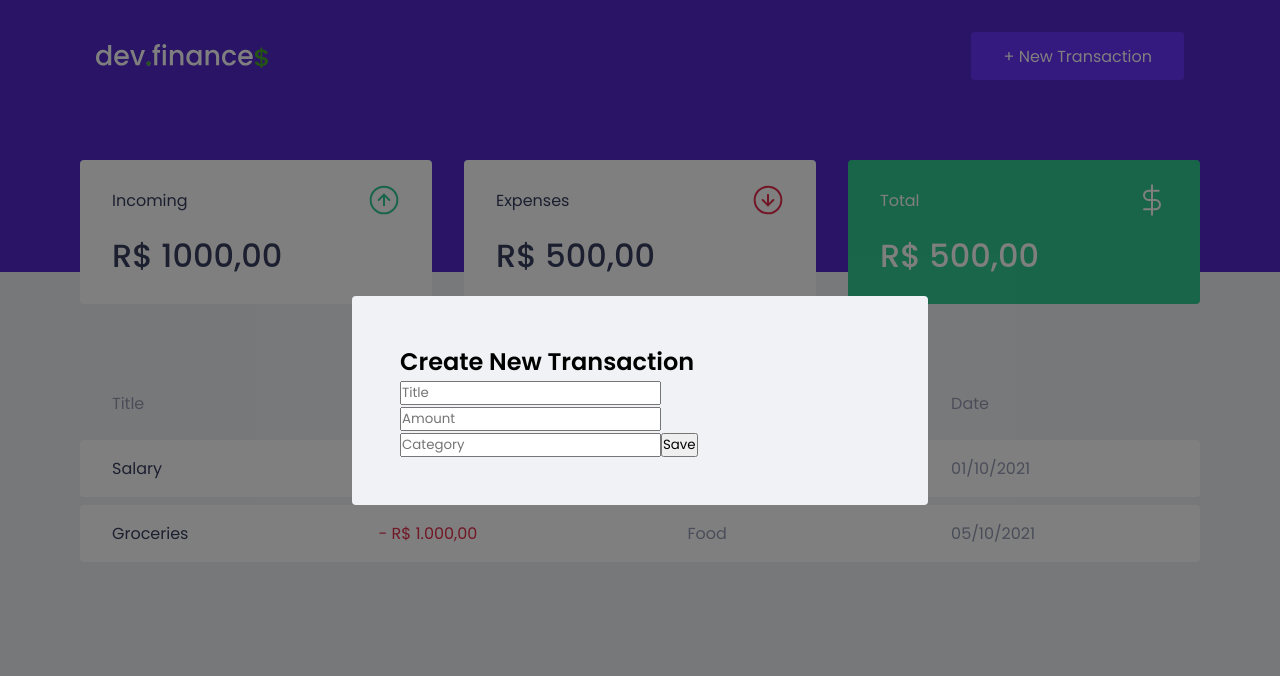
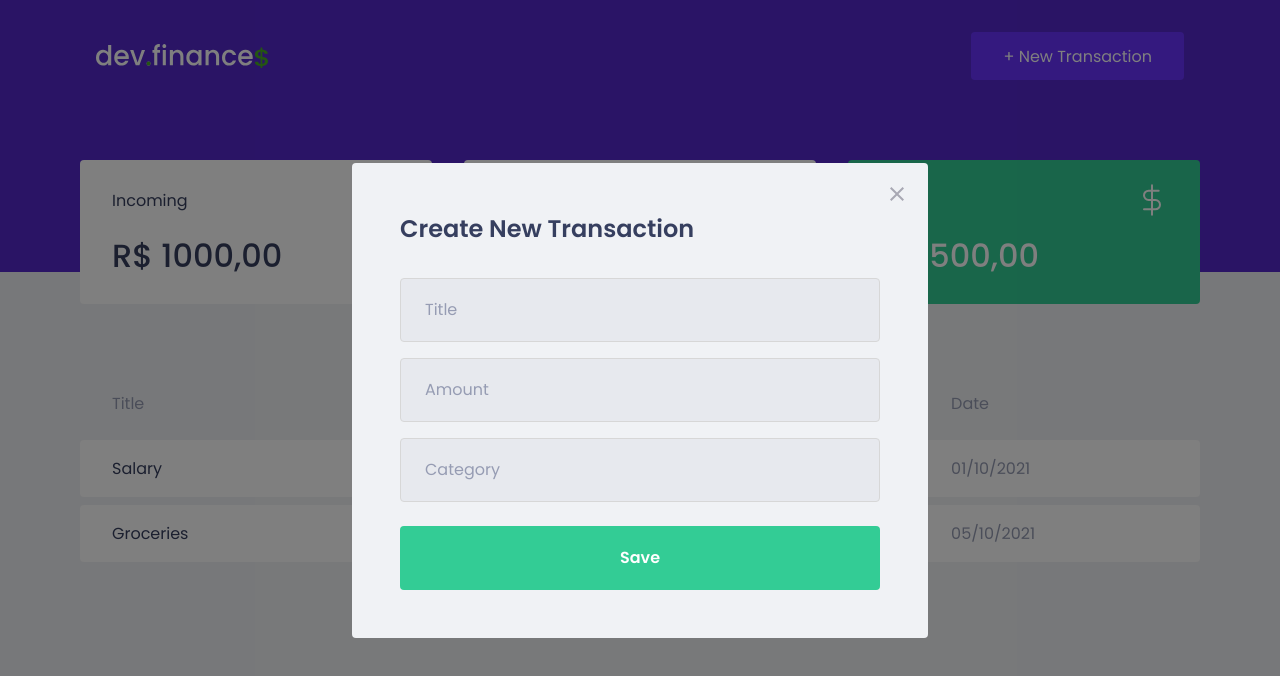
Before and after one commit to driellyps/devfinances2.0, a React (Create React App) app: page / in a window 1280 px wide. Both pictures are taken after a click on the button "+ New Transaction". Shown: the top 676 px of the page. Built offline with nearby package versions, Linux system fonts and the light colour scheme; no server answers; what miragejs would draw is missing.

Commit message:
modal styling

```diff
--- a/src/components/NewTransactionModal/index.tsx
+++ b/src/components/NewTransactionModal/index.tsx
@@ -1,5 +1,6 @@
 import Modal from 'react-modal'
 import { Container } from './styles'
+import closeImg from '../../assets/close.svg'
 
 Modal.setAppElement('#root');
 
@@ -16,6 +17,11 @@
 	    overlayClassName="react-modal-overlay"
       className="react-modal-content"
     >
+
+      <button type="button" onClick={onRequestClose} className="react-modal-close">
+        <img src={closeImg} alt="Close modal" />
+      </button>
+
       <Container>
         <h2>Create New Transaction</h2>
 
--- a/src/components/NewTransactionModal/styles.ts
+++ b/src/components/NewTransactionModal/styles.ts
@@ -1,3 +1,48 @@
 import styled from "styled-components";
 
-export const Container = styled.form``
+export const Container = styled.form`
+  h2 {
+    color: var(--text-title);
+		font-size: 1.5rem;
+		margin-bottom: 2rem;
+  }
+
+  input {
+    width: 100%;
+		padding: 0 1.5rem;
+		height: 4rem;
+		border-radius: 0.25rem;
+		border: 1px solid #d7d7d7;
+		background: #e7e9ee;
+		font-weight: 400;
+		font-size: 1rem;
+		height: 4rem;
+
+
+		&::placeholder {
+			color: var(--text-body);
+		}
+
+		& + input {
+			margin-top: 1rem;
+		}
+  }
+
+  button[type="submit"] {
+    width: 100%;
+		padding: 0 1.5rem;
+		height: 4rem;
+		background: var(--green);
+    color: #FFF;
+		border-radius: 0.25rem;
+		border: 0;
+		font-size: 1rem;
+		font-weight: 600;
+		margin-top: 1.5rem;
+		transition: filter 0.2s;
+
+		&:hover {
+			filter: brightness(0.9)
+		}
+  }
+`
--- a/src/styles/global.ts
+++ b/src/styles/global.ts
@@ -72,4 +72,17 @@
 		position: relative;
 		border-radius: 0.25rem;
 	}
+
+	.react-modal-close {
+		position: absolute;
+		right: 1.5rem;
+		top: 1.5rem;
+		border: 0;
+		background: transparent;
+		transition: filter 0.2s;
+
+		&:hover {
+			filter: brightness(0.8)
+		}
+	}
 `
```
Also changed, not shown: src/assets/close.svg (added).
